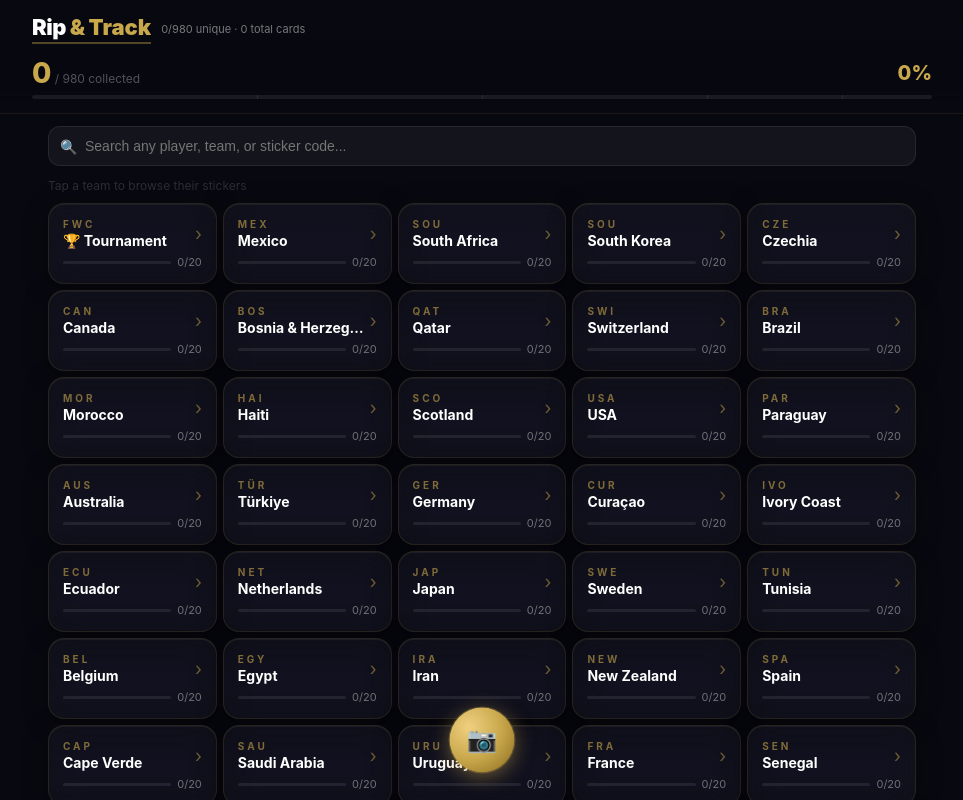
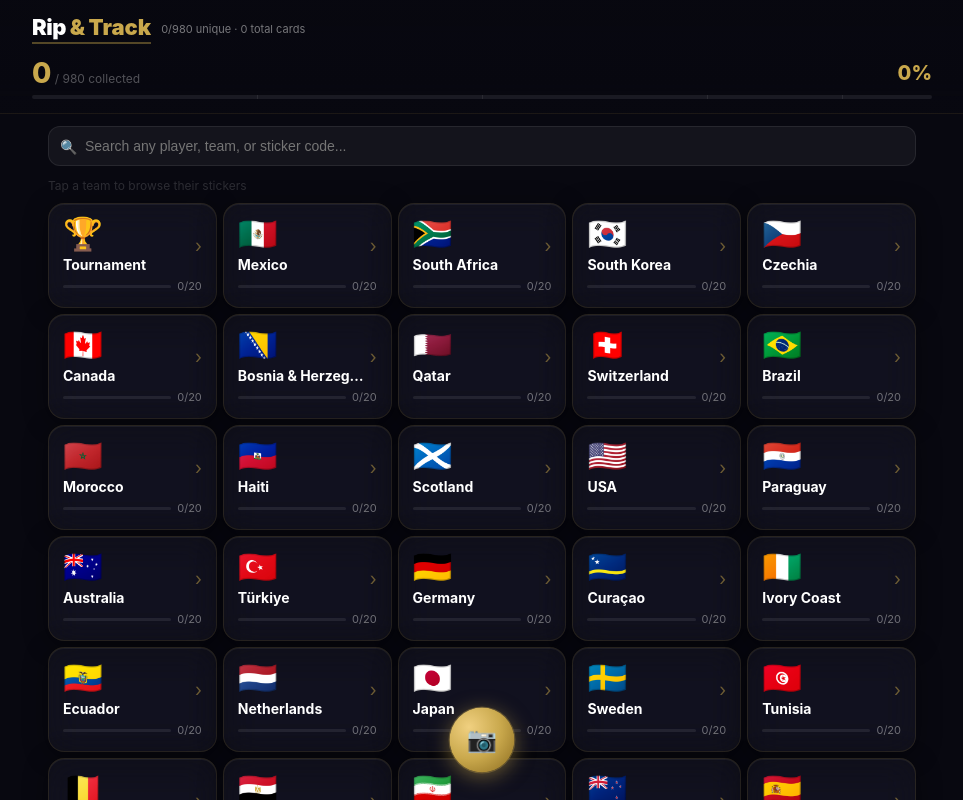
Before and after one commit to swanger-8/panini-wc2026-, a React (Vite) app: page / in a window 1280 px wide. Shown: the top 800 px of the page, without its empty margins (158-1121 px from the left). Built offline with nearby package versions, Linux system fonts and the light colour scheme.

Commit message:
Add flag emojis to team cards on home screen
Co-Authored-By: Claude Sonnet 4.6 <noreply@anthropic.com>
Claude-Session: https://claude.ai/code/session_01XdWdTN6Eai3axZMY5Hxuo5

```diff
--- a/src/App.jsx
+++ b/src/App.jsx
@@ -1084,6 +1084,22 @@ const STICKERS = [
 
 const ALL_TEAMS = [...new Set(STICKERS.map(s => s.team))];
 const TOTAL = STICKERS.length;
+
+const TEAM_FLAGS = {
+  "Algeria": "🇩🇿", "Argentina": "🇦🇷", "Australia": "🇦🇺", "Austria": "🇦🇹",
+  "Belgium": "🇧🇪", "Bosnia & Herzegovina": "🇧🇦", "Brazil": "🇧🇷",
+  "Canada": "🇨🇦", "Cape Verde": "🇨🇻", "Colombia": "🇨🇴", "Croatia": "🇭🇷",
+  "Curaçao": "🇨🇼", "Czechia": "🇨🇿", "DR Congo": "🇨🇩", "Ecuador": "🇪🇨",
+  "Egypt": "🇪🇬", "England": "🏴󠁧󠁢󠁥󠁮󠁧󠁿", "France": "🇫🇷", "FWC": "🏆",
+  "Germany": "🇩🇪", "Ghana": "🇬🇭", "Haiti": "🇭🇹", "Iran": "🇮🇷",
+  "Iraq": "🇮🇶", "Ivory Coast": "🇨🇮", "Japan": "🇯🇵", "Jordan": "🇯🇴",
+  "Mexico": "🇲🇽", "Morocco": "🇲🇦", "Netherlands": "🇳🇱", "New Zealand": "🇳🇿",
+  "Norway": "🇳🇴", "Panama": "🇵🇦", "Paraguay": "🇵🇾", "Portugal": "🇵🇹",
+  "Qatar": "🇶🇦", "Saudi Arabia": "🇸🇦", "Scotland": "🏴󠁧󠁢󠁳󠁣󠁴󠁿", "Senegal": "🇸🇳",
+  "South Africa": "🇿🇦", "South Korea": "🇰🇷", "Spain": "🇪🇸", "Sweden": "🇸🇪",
+  "Switzerland": "🇨🇭", "Tunisia": "🇹🇳", "Türkiye": "🇹🇷", "USA": "🇺🇸",
+  "Uruguay": "🇺🇾", "Uzbekistan": "🇺🇿",
+};
 
 // Rarity colors (border colors) — matches NA box parallels
 const RARITIES = [
@@ -1878,11 +1894,11 @@ export default function App() {
                 style={{ background: tp === 100 ? "rgba(201,168,76,0.06)" : "rgba(255,255,255,0.04)", border: `1px solid ${tp === 100 ? "rgba(201,168,76,0.5)" : "rgba(201,168,76,0.12)"}`, borderRadius: 16, backdropFilter: "blur(16px) saturate(180%)", boxShadow: "0 4px 24px rgba(0,0,0,0.4), inset 0 1px 0 rgba(255,255,255,0.06)", padding: "14px", cursor: "pointer", display: "flex", flexDirection: "column", gap: 6 }}>
                 <div style={{ display: "flex", justifyContent: "space-between", alignItems: "center" }}>
                   <div style={{ flex: 1, minWidth: 0 }}>
-                    <div style={{ fontSize: 10, fontWeight: 700, letterSpacing: 3, color: "#C9A84C", opacity: 0.6, marginBottom: 2 }}>
-                      {team === "FWC" ? "FWC" : team.slice(0, 3).toUpperCase()}
+                    <div style={{ fontSize: 32, lineHeight: 1, marginBottom: 6 }}>
+                      {TEAM_FLAGS[team] || "🏳️"}
                     </div>
                     <div style={{ fontSize: 14, fontWeight: 700, color: "#fff", overflow: "hidden", textOverflow: "ellipsis", whiteSpace: "nowrap" }}>
-                      {team === "FWC" ? "🏆 Tournament" : team}
+                      {team === "FWC" ? "Tournament" : team}
                     </div>
                   </div>
                   <span style={{ fontSize: 18, color: "rgba(201,168,76,0.5)", flexShrink: 0 }}>›</span>
```
